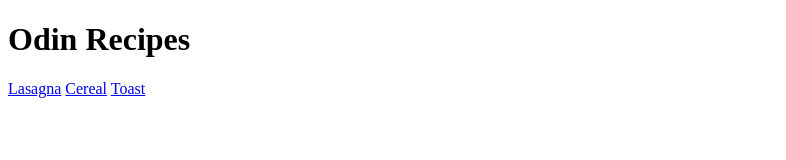
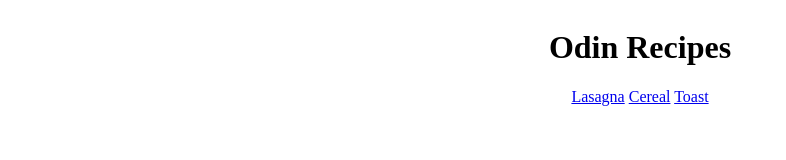
Before and after one commit to Jrgth91/odin-recipes, a plain HTML site: page index.html in a window 1280 px wide. Shown: the whole page, without its empty margins (0-786 px from the left). Drawn offline with Linux system fonts and the light colour scheme.

Commit message:
Add CSS file, Begin styling webpage

```diff
--- a/index.html
+++ b/index.html
@@ -4,6 +4,7 @@
     <meta charset="UTF-8">
     <meta name="viewport" content="width=device-width, initial-scale=1.0">
     <title>Recipes</title>
+    <link rel="stylesheet" href="style.css">
 </head>
 <body>
     <h1>Odin Recipes</h1>
--- /dev/null
+++ b/style.css
@@ -0,0 +1,5 @@
+body {
+    text-align: center;
+    align-content: center;
+    list-style-position: inside;
+}
```
Also changed, not shown: recipes/cereal.html (+1 -0 lines), recipes/lasagna.html (+1 -0 lines), recipes/toast.html (+1 -2 lines).
